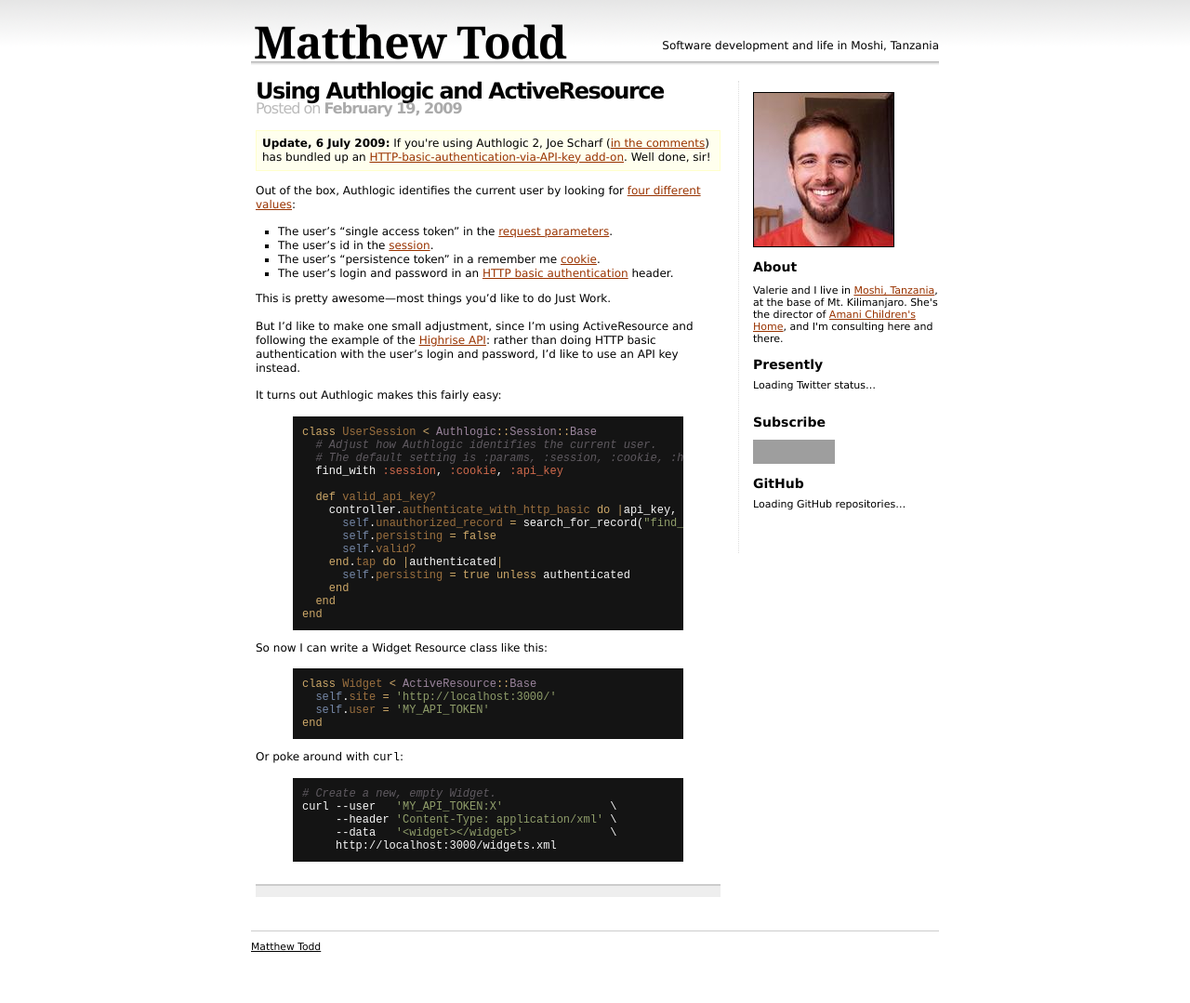
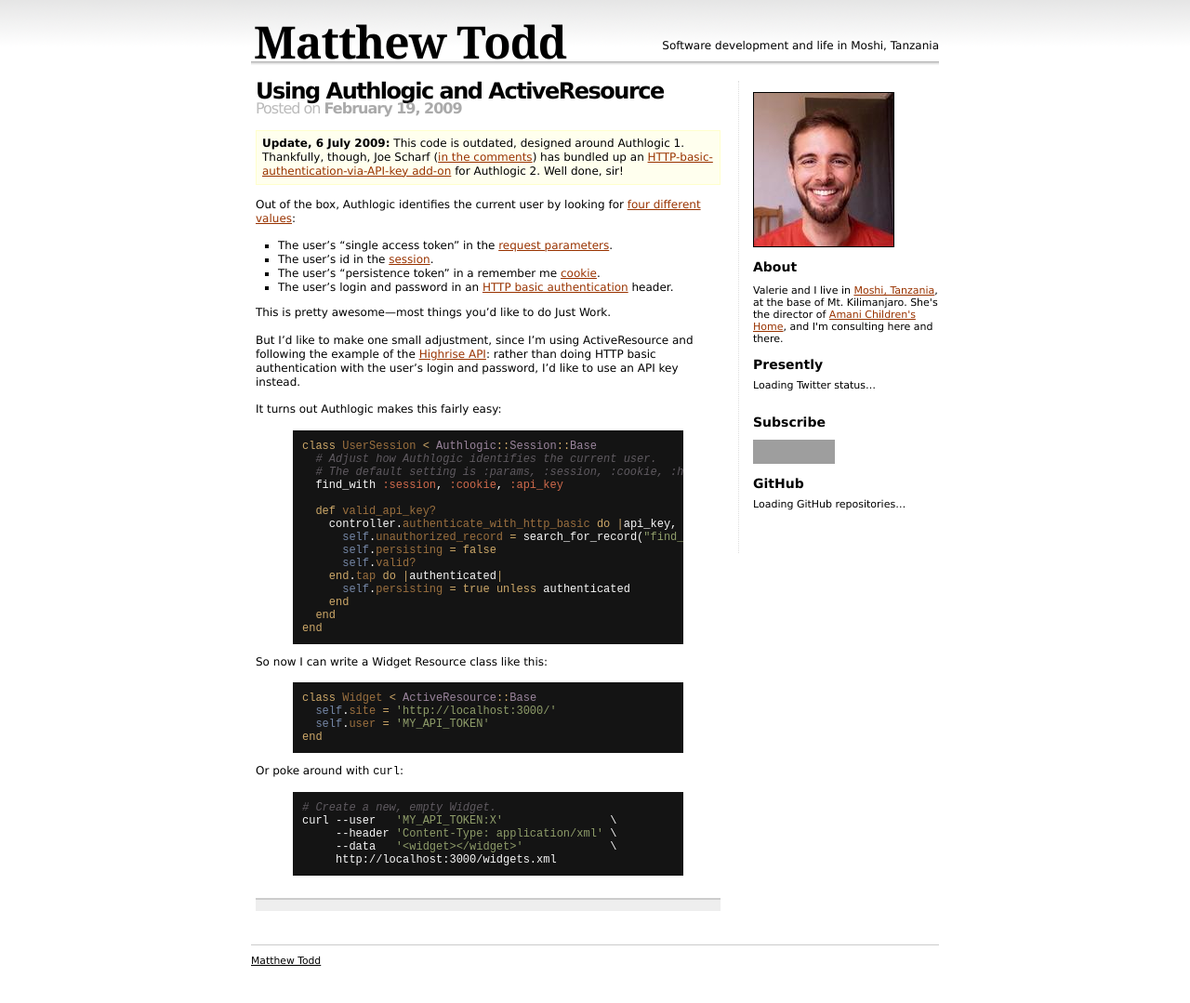
Before and after one commit to matthewtodd/matthewtodd.github.io, a Jekyll site: the page built from website/_posts/2009-02-19-using-authlogic-and-active_resource.markdown, in a window 1280 px wide. Shown: the whole page at 93% size. Built offline with Jekyll 4.4.1, drawn with Linux system fonts in a browser that asks for light colours; comment, search, counter and statistics services are not loaded; grey boxes are pictures that could not be loaded.

Commit message:
Tweak update notice.

```diff
--- a/website/_posts/2009-02-19-using-authlogic-and-active_resource.markdown
+++ b/website/_posts/2009-02-19-using-authlogic-and-active_resource.markdown
@@ -3,7 +3,7 @@ title: Using Authlogic and ActiveResource
 layout: post
 ---
 
-<p class="update"><strong>Update, 6 July 2009:</strong> If you're using Authlogic 2, Joe Scharf (<a href="http://matthewtodd.org/2009/02/19/using-authlogic-and-active_resource.html#comment-12162178">in the comments</a>) has bundled up an <a href="http://github.com/quantipay/authlogic_haapi">HTTP-basic-authentication-via-API-key add-on</a>. Well done, sir!</p>
+<p class="update"><strong>Update, 6 July 2009:</strong> This code is outdated, designed around Authlogic 1. Thankfully, though, Joe Scharf (<a href="http://matthewtodd.org/2009/02/19/using-authlogic-and-active_resource.html#comment-12162178">in the comments</a>) has bundled up an <a href="http://github.com/quantipay/authlogic_haapi">HTTP-basic-authentication-via-API-key add-on</a> for Authlogic 2. Well done, sir!</p>
 
 Out of the box, Authlogic identifies the current user by looking for [four different values](http://github.com/binarylogic/authlogic/blob/7cd869f49a264cb7ece7e72df8ff077c06fdc5d3/lib/authlogic/session/config.rb#L107-120):
 
```
